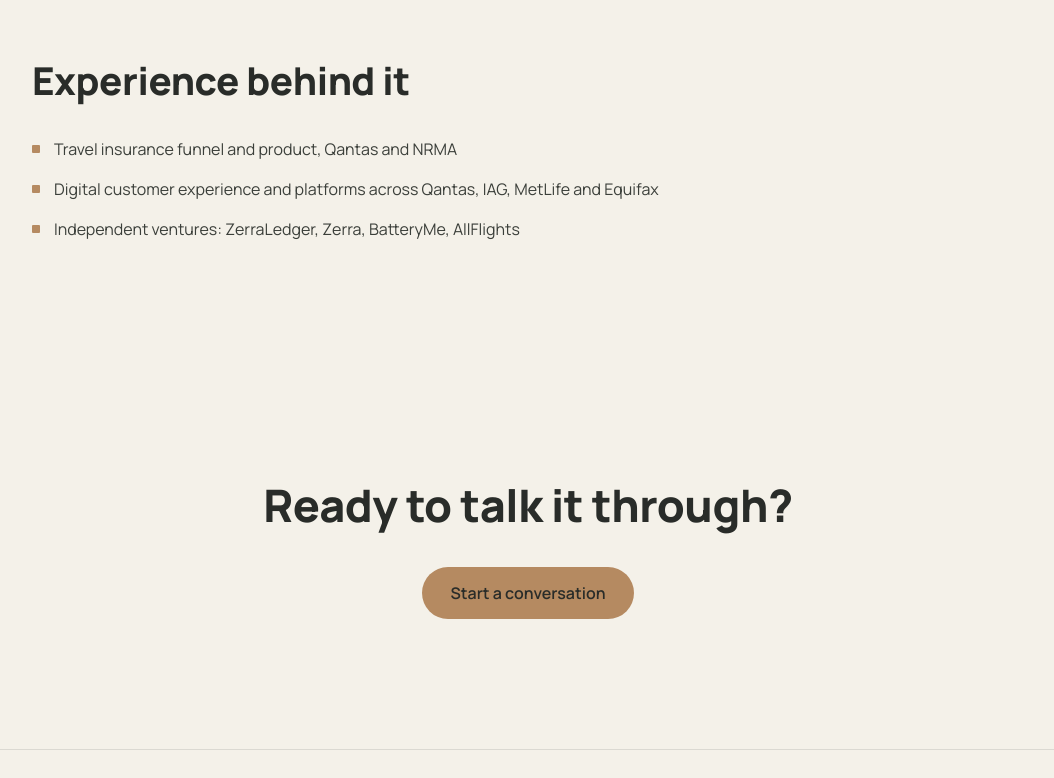
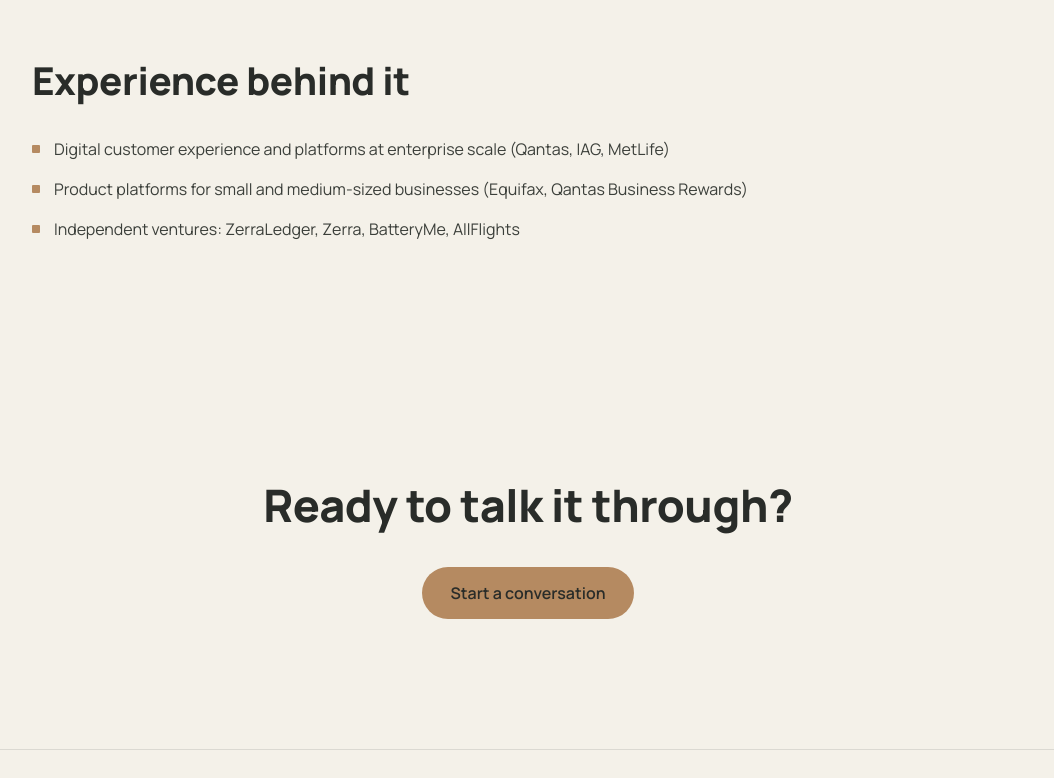
Before and after one commit to mindbuilt/monaro8, a plain HTML site: page services/index.html in a window 1280 px wide. Shown: the part 2500-3278 px from the top of the page, without its empty margins (112-1166 px from the left). Drawn offline with Linux system fonts and the light colour scheme.

Commit message:
Restructure Experience section to separate enterprise and SMB work
- Enterprise: Qantas, IAG, MetLife
- SMB: Equifax, Qantas Business Rewards
- Independent ventures listed separately

```diff
--- a/services/index.html
+++ b/services/index.html
@@ -234,8 +234,8 @@
     <div class="wrap">
       <h2>Experience behind it</h2>
       <ul class="bullet-list">
-        <li>Travel insurance funnel and product, Qantas and NRMA</li>
-        <li>Digital customer experience and platforms across Qantas, IAG, MetLife and Equifax</li>
+        <li>Digital customer experience and platforms at enterprise scale (Qantas, IAG, MetLife)</li>
+        <li>Product platforms for small and medium-sized businesses (Equifax, Qantas Business Rewards)</li>
         <li>Independent ventures: ZerraLedger, Zerra, BatteryMe, AllFlights</li>
       </ul>
     </div>
```
